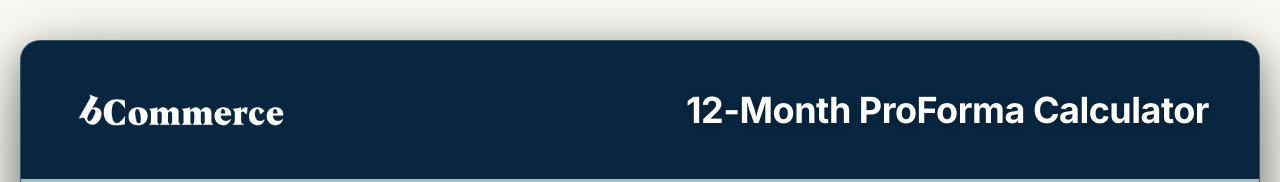
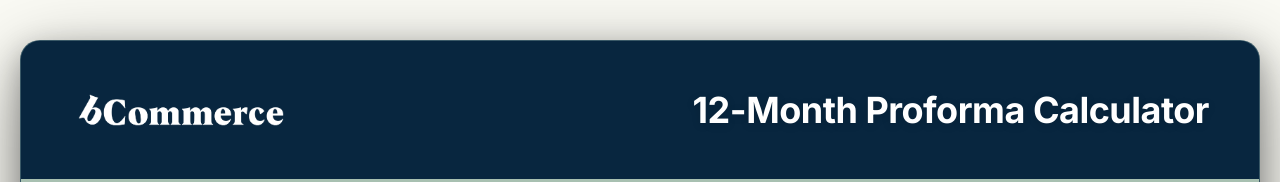
Before and after one commit to miguel-so/proforma-calculator, a React (Vite) app: page / in a window 1280 px wide. Shown: the top 182 px of the page. Built offline with nearby package versions, Linux system fonts and the light colour scheme; the HTML template or start-up script is replaced by a standard one.

Commit message:
Typo again

```diff
--- a/src/components/ProformaCalculator.tsx
+++ b/src/components/ProformaCalculator.tsx
@@ -272,7 +272,7 @@ const ProformaCalculator: React.FC = () => {
       <div className="calculator-header">
         <div className="header-top">
           <img src="/logo.png" alt="Logo" className="logo" />
-          <h1>12-Month ProForma Calculator</h1>
+          <h1>12-Month Proforma Calculator</h1>
         </div>
         <p className="subtitle">
           Financial Projections Based on Key Assumptions
```
